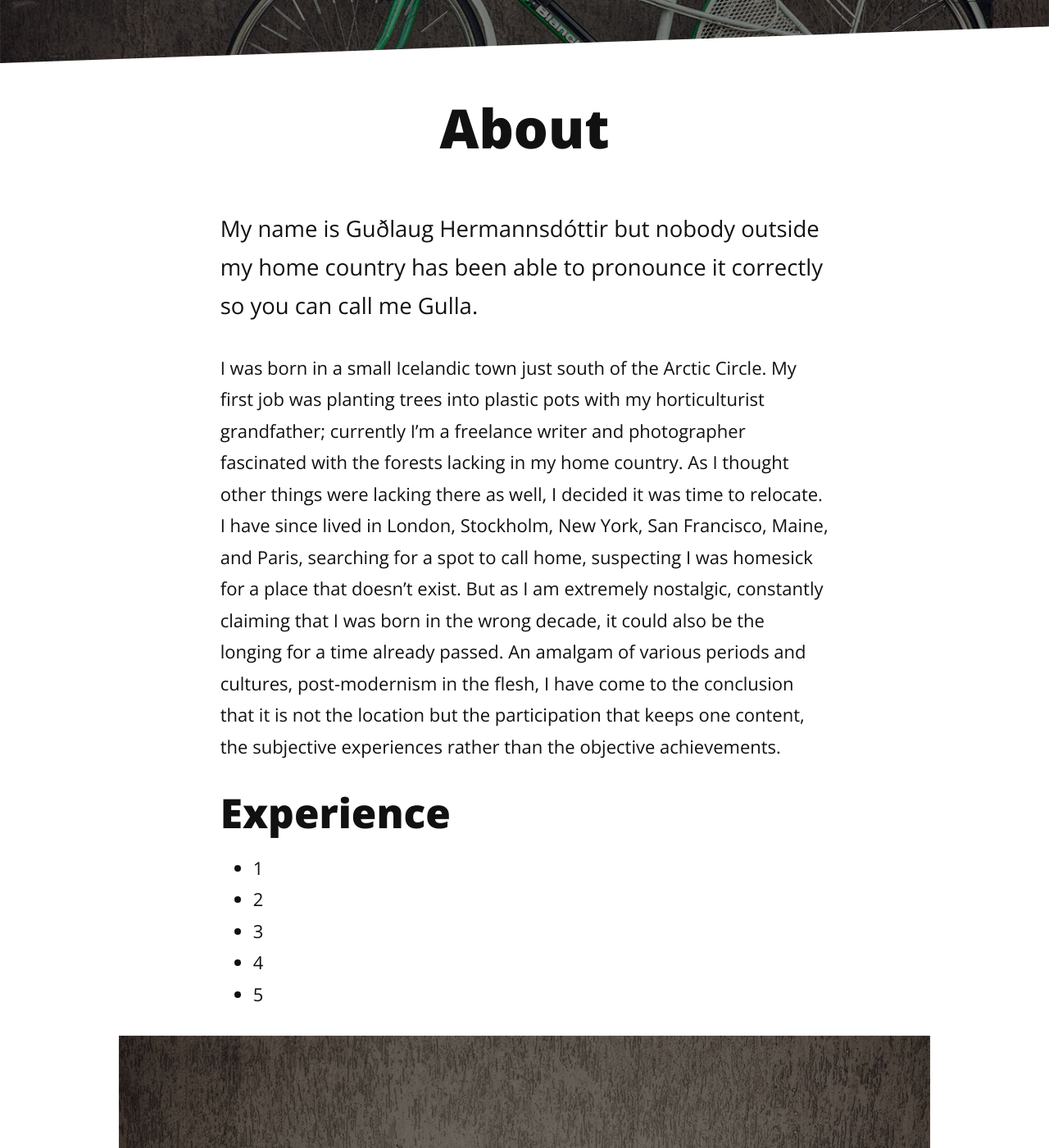
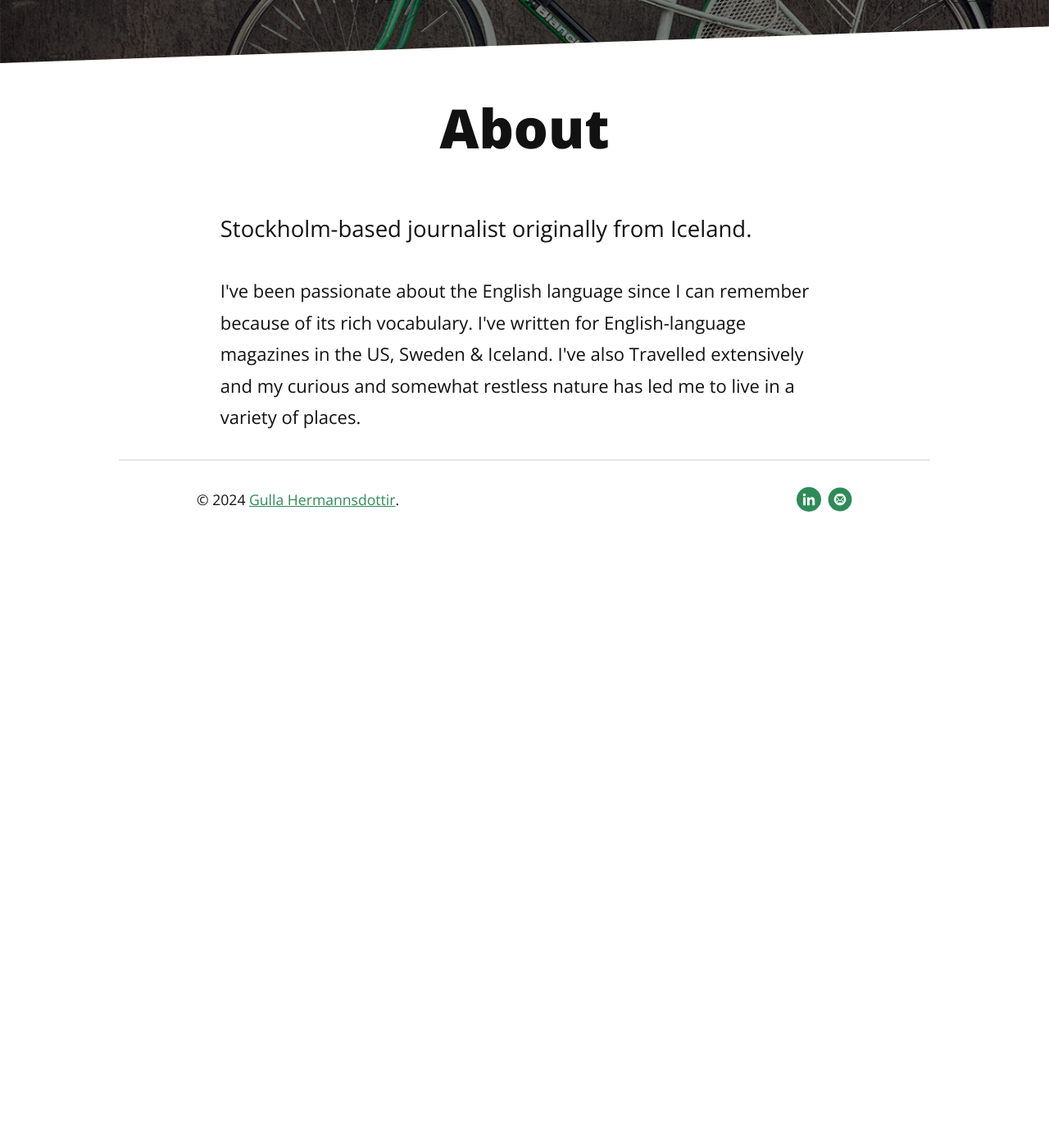
Before and after one commit to gullahermanns/gullahermanns.github.io, a Jekyll site: the page built from about.md, in a window 1280 px wide and 1400 px high, scrolled down 241 px. Shown: the whole window at 82% size. Built offline with Jekyll 4.4.1, drawn with Linux system fonts in a browser that asks for light colours; nearby versions of some CDN libraries; after the commit the page ends 905 px from its top, so only the background shows below that.

Commit message:
About update

```diff
--- a/about.md
+++ b/about.md
@@ -5,17 +5,9 @@ title: About Gulla Hermannsdottir
 
 <div class="post">
 	<h1 class="pageTitle">About</h1>
-	<p class="intro">My name is Guðlaug Hermannsdóttir but nobody outside my home country has been able to pronounce it correctly so you can call me Gulla.</p>
-	<p>I was born in a small Icelandic town just south of the Arctic Circle. My first job was planting trees into plastic pots with my horticulturist grandfather; currently I’m a freelance writer and photographer fascinated with the forests lacking in my home country. As I thought other things were lacking there as well, I decided it was time to relocate. I have since lived in London, Stockholm, New York, San Francisco, Maine, and Paris, searching for a spot to call home, suspecting I was homesick for a place that doesn’t exist. But as I am extremely nostalgic, constantly claiming that I was born in the wrong decade, it could also be the longing for a time already passed. An amalgam of various periods and cultures, post-modernism in the flesh, I have come to the conclusion that it is not the location but the participation that keeps one content, the subjective experiences rather than the objective achievements.</p>
-	<h2>Experience</h2>
-	<ul>
-		<li>1</li>
-  		<li>2</li>
-  		<li>3</li>
-  		<li>4</li>
-  		<li>5</li>
-  	</ul>
-  	<img src="{{ '/assets/img/touring.jpg' | relative_url }}" alt="">
+	<p class="intro">Stockholm-based journalist originally from Iceland.</p>
+
+	<p>I've been passionate about the English language since I can remember because of its rich vocabulary. I've written for English-language magazines in the US, Sweden & Iceland. I've also Travelled extensively and my curious and somewhat restless nature has led me to live in a variety of places.</p>
 </div>
 
 <footer class="postNav clearfix"></footer>
```
